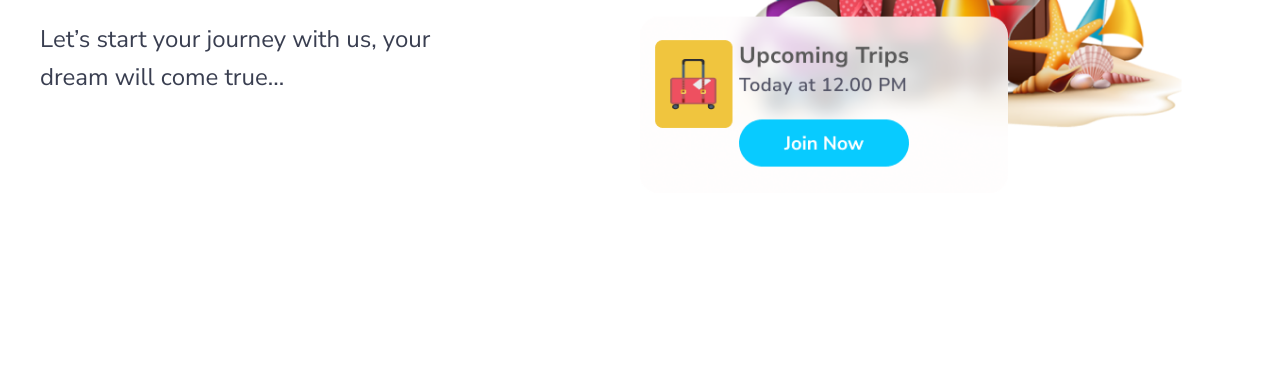
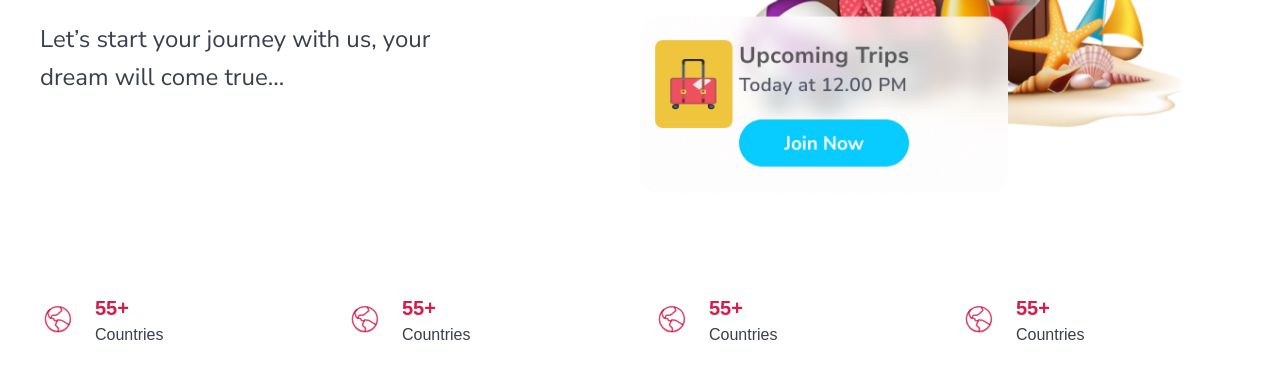
Before and after one commit to atiqurrahman52/Travel-Agency-Html-Tailwind, a website built with Vite: page index.html in a window 1280 px wide. Shown: the part 338-716 px from the top of the page. Built offline with nearby package versions, Linux system fonts and the light colour scheme; files whose address does not match are found by name; a web font is replaced by a local one.

Commit message:
count down done section done

```diff
--- a/index.html
+++ b/index.html
@@ -87,6 +87,40 @@
         </div>
       </section>
       <!-- Hero section ended  -->
+
+      <section id="countDown">
+        <div class="container grid grid-cols-2 md:grid-cols-4 lg:grid-cols-4 xl:grid-cols-4  lg:mt-[100px] mt-[70px] lg:mb[100px] mb-[190px] gap-7">
+          <div class="flex gap-[20px] items-center">
+            <img class="text-[#D00338E5] lg:w-[35px] lg:h-[35px]" src="./assets//images/countdown/country.svg" alt="" srcset="">
+            <div>
+              <p class="text-[#D00338E5] font-nunito font-[800] lg:text-[20px] text-[16px]">55+</p>
+              <p class="text-[#393E50] font-nunito font-[400] lg:text-[16px] text-[14px]">Countries</p>
+            </div>
+          </div>
+          <div class="flex gap-[20px] items-center">
+            <img class="text-[#D00338E5] lg:w-[35px] lg:h-[35px]" src="./assets//images/countdown/country.svg" alt="" srcset="">
+            <div>
+              <p class="text-[#D00338E5] font-nunito font-[800] lg:text-[20px] text-[16px]">55+</p>
+              <p class="text-[#393E50] font-nunito font-[400] lg:text-[16px] text-[14px]">Countries</p>
+            </div>
+          </div>
+          <div class="flex gap-[20px] items-center">
+            <img class="text-[#D00338E5] lg:w-[35px] lg:h-[35px]" src="./assets//images/countdown/country.svg" alt="" srcset="">
+            <div>
+              <p class="text-[#D00338E5] font-nunito font-[800] lg:text-[20px] text-[16px]">55+</p>
+              <p class="text-[#393E50] font-nunito font-[400] lg:text-[16px] text-[14px]">Countries</p>
+            </div>
+          </div>
+          <div class="flex gap-[20px] items-center">
+            <img class="text-[#D00338E5] lg:w-[35px] lg:h-[35px]" src="./assets//images/countdown/country.svg" alt="" srcset="">
+            <div>
+              <p class="text-[#D00338E5] font-nunito font-[800] lg:text-[20px] text-[16px]">55+</p>
+              <p class="text-[#393E50] font-nunito font-[400] lg:text-[16px] text-[14px]">Countries</p>
+            </div>
+          </div>
+        </div>
+
+      </section>
     </main>
   </body>
 </html>
```
